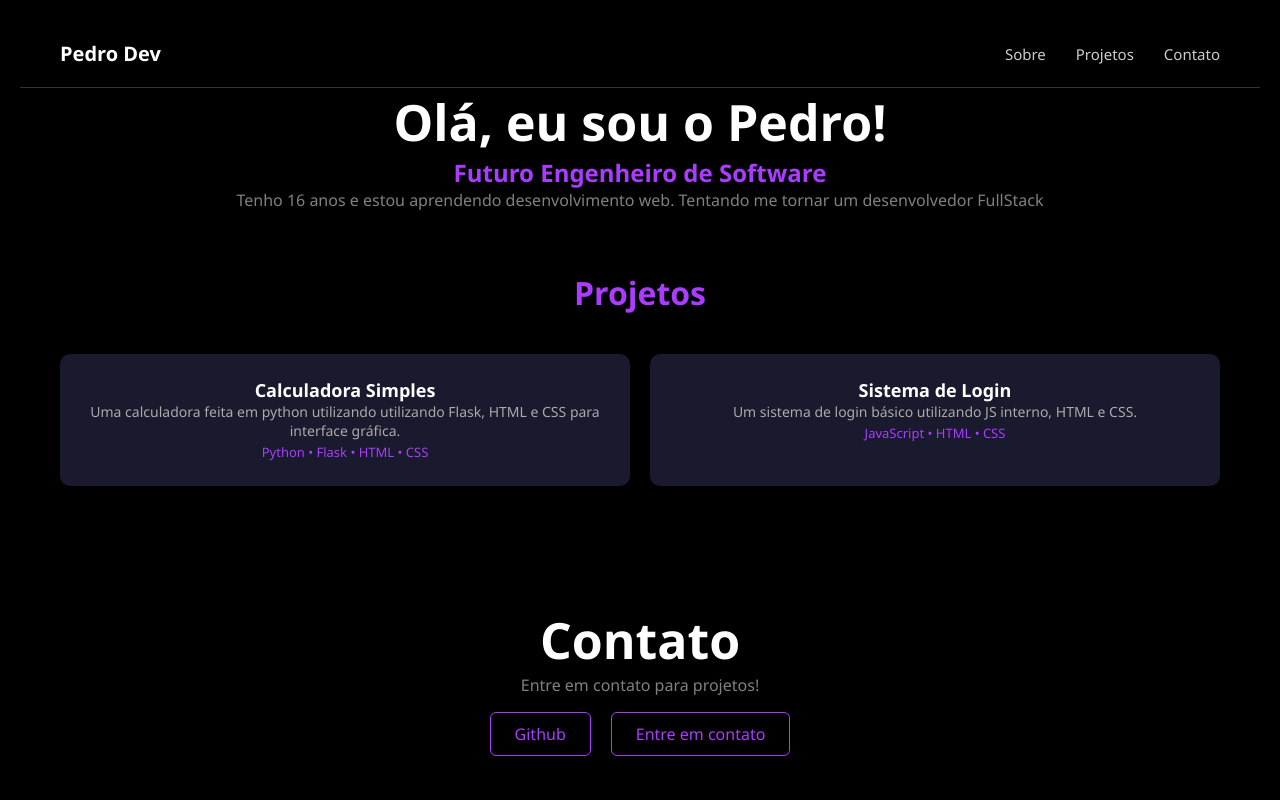
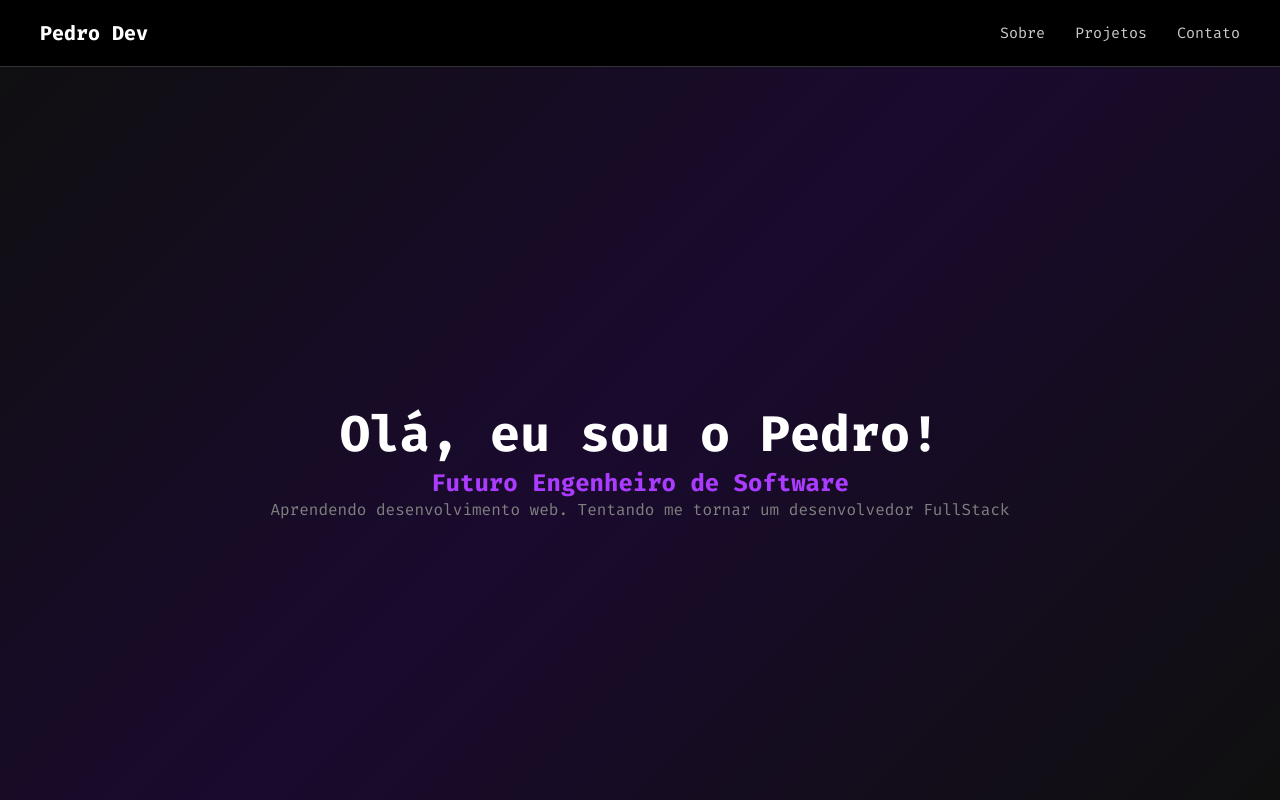
Before and after one commit to HenriqueDev11/meu-portfolio, a React (Vite) app: page / in a window 1280 px wide. Shown: the top 800 px of the page. Built offline with nearby package versions, Linux system fonts and the light colour scheme.

Commit message:
melhorias no visual

```diff
--- a/index.html
+++ b/index.html
@@ -4,6 +4,7 @@
     <meta charset="UTF-8" />
     <link rel="icon" type="image/svg+xml" href="/favicon.svg" />
     <meta name="viewport" content="width=device-width, initial-scale=1.0" />
+    <link href="https://fonts.googleapis.com/css2?family=Fira+Code:wght@300;400;500;600;700&display=swap" rel="stylesheet">
     <title>meu-portfolio</title>
   </head>
   <body>
--- a/src/components/Hero.css
+++ b/src/components/Hero.css
@@ -17,3 +17,12 @@ h2 {
 p {
     color: #808080;
 }
+
+section {
+    min-height: 100vh;
+    display: flex;
+    flex-direction: column;
+    justify-content: center;
+    align-items: center;
+    padding-top: 80px;
+}
--- a/src/components/Hero.jsx
+++ b/src/components/Hero.jsx
@@ -5,7 +5,7 @@ function Hero() {
         <section>
             <h1>Olá, eu sou o Pedro!</h1>
             <h2>Futuro Engenheiro de Software</h2>
-            <p>Tenho 16 anos e estou aprendendo desenvolvimento web. Tentando me tornar um desenvolvedor FullStack</p>
+            <p>Aprendendo desenvolvimento web. Tentando me tornar um desenvolvedor FullStack</p>
         </section>
     )
 }
--- a/src/components/Navbar.css
+++ b/src/components/Navbar.css
@@ -5,6 +5,11 @@ nav {
     padding: 20px 40px;
     background-color: black;
     border-bottom: 1px solid #333;
+    position: fixed;
+    top: 0;
+    left: 0;
+    right: 0;
+    z-index: 1000;
 }
 
 nav h1 {
--- a/src/components/Projects.css
+++ b/src/components/Projects.css
@@ -37,3 +37,12 @@
     color: #aa3bff;
     font-size: 13px;
 }
+
+.card {
+    transition: transform 0.3s ease, box-shadow 0.3s ease;
+}
+
+.card:hover {
+    transform: translateY(-8px);
+    box-shadow: 0 10px 30px rgba(170, 59, 255, 0.3);
+}
--- a/src/components/Projects.jsx
+++ b/src/components/Projects.jsx
@@ -16,6 +16,13 @@ function Projects() {
             <p>Um sistema de login básico utilizando JS interno, HTML e CSS.</p>
             <span> JavaScript • HTML • CSS</span>
         </div>
+
+        <div className='card'>
+            <h3>Bot-Lembretes</h3>
+            <p>Um BOT de Lembretes feito em Python para o Discord.</p>
+            <span> Python • discord.py • Railway </span>
+        </div>
+
     </div>
         </section>
     )
--- a/src/index.css
+++ b/src/index.css
@@ -5,7 +5,12 @@
 }
 
 body {
-  font-family: 'Segoe UI', Roboto, sans-serif;
-  background-color: black;
+  font-family: 'Fira Code', monospace;
+  background: linear-gradient(135deg, #0f0f0f 0%, #1a0a2e 50%, #0f0f0f 100%);
+  background-attachment: fixed;
   color: #e0e0e0;
 }
+
+section {
+  border-top: 1px solid #222;
+}
```
